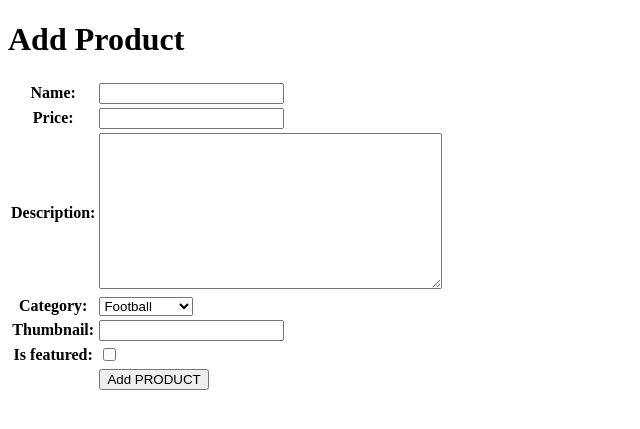
After one commit to FakhriHusainiRomza23/absolute_sports, a Django app: page /create-product/ in a window 1280 px wide. The commit adds this page. Shown: the top 429 px of the page, without its empty margins (0-640 px from the left). Run offline with Django 5.2, Linux system fonts and the light colour scheme.

Commit message:
Tugas 3: Implementasi selesai

```diff
--- a/absolute_sports/settings.py
+++ b/absolute_sports/settings.py
@@ -33,7 +33,9 @@ DEBUG = True
 
 ALLOWED_HOSTS = ["localhost", "127.0.0.1", "fakhri-husaini41-absolutesports.pbp.cs.ui.ac.id"]
 
-
+CSRF_TRUSTED_ORIGINS = [
+    "https://fakhri-husaini41-absolutesports.pbp.cs.ui.ac.id"
+]
 # Application definition
 
 INSTALLED_APPS = [
@@ -61,7 +63,7 @@ ROOT_URLCONF = 'absolute_sports.urls'
 TEMPLATES = [
     {
         'BACKEND': 'django.template.backends.django.DjangoTemplates',
-        'DIRS': [],
+        'DIRS': [BASE_DIR / 'templates'],
         'APP_DIRS': True,
         'OPTIONS': {
             'context_processors': [
--- /dev/null
+++ b/main/forms.py
@@ -0,0 +1,7 @@
+from django.forms import ModelForm
+from main.models import Product
+
+class ProductForm(ModelForm):
+    class Meta:
+        model = Product
+        fields = ["name", "price", "description", "category", "thumbnail", "is_featured"]
--- a/main/models.py
+++ b/main/models.py
@@ -16,6 +16,7 @@ class Product(models.Model):
     category = models.CharField(max_length=20, choices=CATEGORY_CHOICES, default='update')
     thumbnail = models.URLField(blank=True, null=True)
     is_featured = models.BooleanField(default=False)
+    product_views = models.PositiveIntegerField(default=0)
 
     def __str__(self):
         return self.name
--- /dev/null
+++ b/main/templates/create_product.html
@@ -0,0 +1,18 @@
+{% extends 'base.html' %}
+{% block content %}
+<h1>Add Product</h1>
+
+<form method="POST">
+  {% csrf_token %}
+  <table>
+    {{ form.as_table }}
+    <tr>
+      <td></td>
+      <td>
+        <input type="submit" value="Add PRODUCT" />
+      </td>
+    </tr>
+  </table>
+</form>
+
+{% endblock %}
--- a/main/urls.py
+++ b/main/urls.py
@@ -1,8 +1,17 @@
 from django.urls import path
-from main.views import show_main
+from main.views import show_main, create_product, show_product, show_xml, show_json,  show_xml_by_id, show_json_by_id
+
+
+
 
 app_name = 'main'
 
 urlpatterns = [
     path('', show_main, name='show_main'),
+    path('create-product/', create_product, name='create_product'),
+    path('news/<str:id>/', show_product, name='show_product'),
+    path('xml/', show_xml, name='show_xml'),
+    path('json/', show_json, name='show_json'),
+    path('xml/<str:product_id>/', show_xml_by_id, name='show_xml_by_id'),
+    path('json/<str:product_id>/', show_json_by_id, name='show_json_by_id'),
 ]
--- a/main/views.py
+++ b/main/views.py
@@ -1,12 +1,64 @@
-from django.shortcuts import render
+from django.shortcuts import render, redirect, get_object_or_404
+from main.forms import ProductForm
+from main.models import Product
+from django.http import HttpResponse
+from django.core import serializers
 
 def show_main(request):
+    product_list = Product.objects.all()
+
     context = {
         'npm' : '2406436972',
         'name': 'Fakhri Husaini Romza',
-        'class': 'PBP B'
+        'class': 'PBP B',
+        'product_list' : product_list,
     }
 
     return render(request, "main.html", context)
 
+def create_product(request):
+    form = ProductForm(request.POST or None)
+
+    if form.is_valid() and request.method == "POST":
+        form.save()
+        return redirect('main:show_main')
+
+    context = {'form': form}
+    return render(request, "create_product.html", context)
+
+def show_product(request, id):
+    product = get_object_or_404(Product, pk=id)
+    product.increment_views()
+
+    context = {
+        'product': product
+    }
+
+    return render(request, "product_detail.html", context)
+
+def show_xml(request):
+    product_list = Product.objects.all()
+    xml_data = serializers.serialize("xml", product_list)
+    return HttpResponse(xml_data, content_type="application/xml")
+
+def show_json(request):
+    product_list = Product.objects.all()
+    json_data = serializers.serialize("json", product_list)
+    return HttpResponse(json_data, content_type="application/json")
+
+def show_xml_by_id(request, product_id):
+    try:
+        product_item = Product.objects.filter(pk=product_id)
+        xml_data = serializers.serialize("xml", product_item)
+        return HttpResponse(xml_data, content_type="application/xml")
+    except Product.DoesNotExist:
+       return HttpResponse(status=404)
+
+def show_json_by_id(request, product_id):
+    try:
+        product_item = Product.objects.get(pk=product_id)
+        json_data = serializers.serialize("json", [product_item])
+        return HttpResponse(json_data, content_type="application/json")
+    except Product.DoesNotExist:
+       return HttpResponse(status=404)
 # Create your views here.
--- /dev/null
+++ b/templates/base.html
@@ -0,0 +1,13 @@
+{% load static %}
+<!DOCTYPE html>
+<html lang="en">
+<head>
+    <meta charset="UTF-8" />
+    <meta name="viewport" content="width=device-width, initial-scale=1.0" />
+    {% block meta %} {% endblock meta %}
+</head>
+
+<body>
+    {% block content %} {% endblock content %}
+</body>
+</html>
```
Also changed, not shown: main/templates/main.html (+43 -4 lines), main/templates/product_detail.html (added, +18 -0 lines), main/migrations/0002_product_product_views_alter_product_category.py (added).
